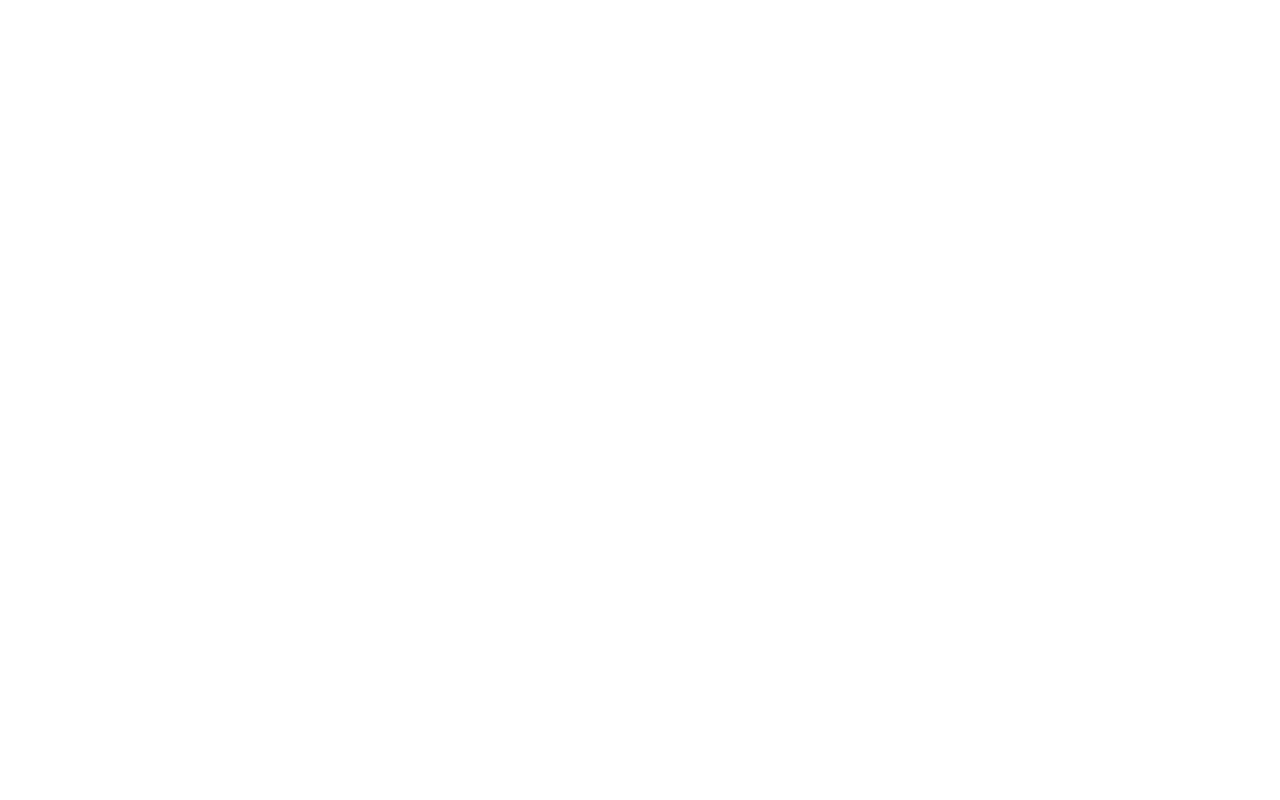
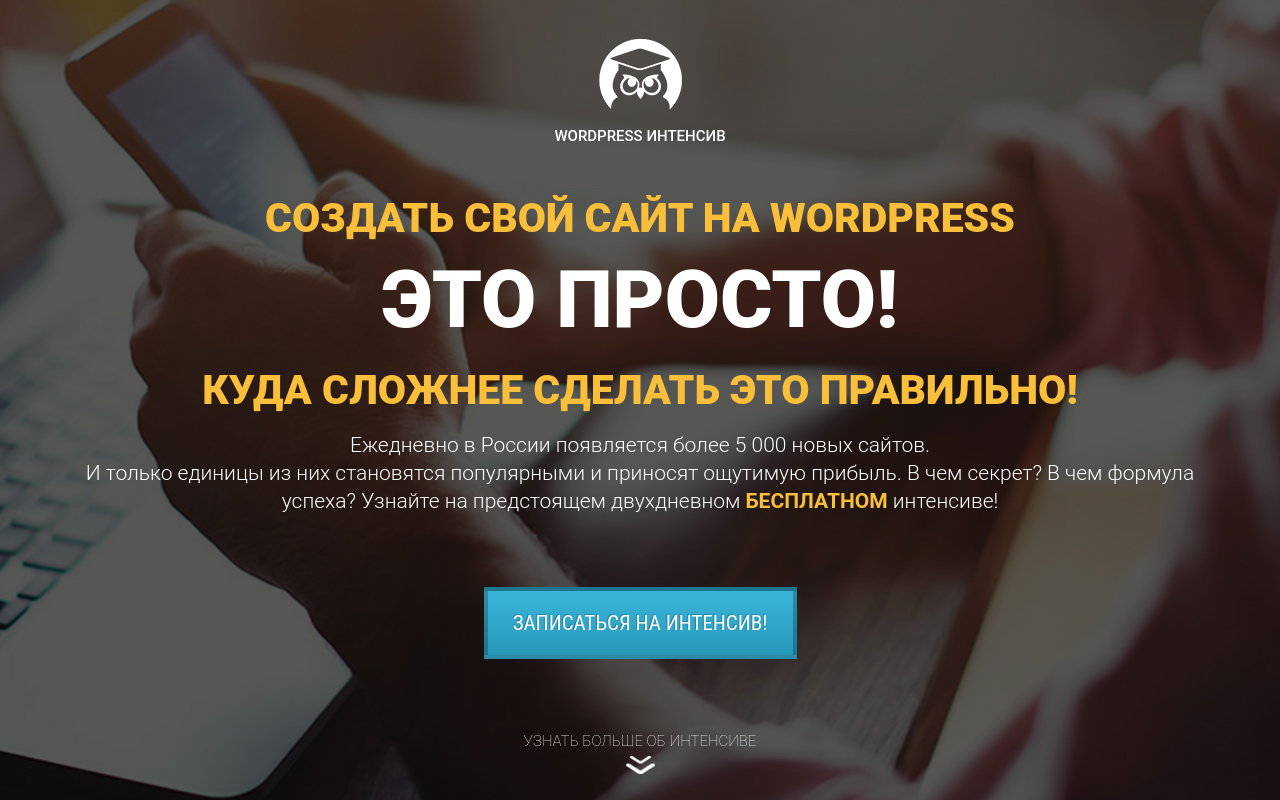
Before and after one commit to TokaFrag/lessonLayoutWP, a plain HTML site: page src/index.html in a window 1280 px wide. Drawn offline with Linux system fonts and the light colour scheme.

Commit message:
Сверстал первый блок

```diff
--- a/src/css/style.css
+++ b/src/css/style.css
@@ -0,0 +1,131 @@
+* {
+  box-sizing: border-box;
+  margin: 0;
+  padding: 0;
+}
+.container {
+  width: 1140px;
+  margin: 0 auto;
+}
+.promo {
+  height: 800px;
+  background: url("../img/bg/main_bg.png") center center / cover no-repeat;
+  padding: 39px 0 62px 0;
+}
+
+.logo .logoImg {
+  display: block;
+  margin: 0 auto;
+}
+
+.logo .logoText {
+  font-family: Roboto;
+  font-weight: 500;
+  font-size: 15px;
+  line-height: 24px;
+  text-transform: uppercase;
+  text-align: center;
+  color: #ffffff;
+  margin-top: 14px;
+  font-style: normal;
+}
+
+.title {
+  font-family: Roboto;
+  font-style: normal;
+  font-weight: 900;
+  font-size: 41px;
+  line-height: 41px;
+
+  text-align: center;
+  text-transform: uppercase;
+
+  color: #f9bf3b;
+}
+
+.simple .titleBig {
+  font-family: Roboto;
+  font-style: normal;
+  font-weight: 900;
+  font-size: 80px;
+  line-height: 80px;
+  text-align: center;
+  text-transform: uppercase;
+  margin-top: 21px;
+  color: #ffffff;
+}
+
+h1 {
+  margin-top: 50px;
+}
+
+h2.title {
+  margin-top: 30px;
+}
+
+.promo .promoText {
+  margin-top: 20px;
+  font-family: Roboto;
+  font-style: normal;
+  font-weight: 300;
+  font-size: 21px;
+  line-height: 28px;
+  text-align: center;
+  color: #ffffff;
+  padding: 0 13px;
+}
+
+.promo .promoText span {
+  font-family: Roboto;
+  font-style: normal;
+  font-weight: bold;
+  font-size: 21px;
+  line-height: 28px;
+  text-align: center;
+
+  color: #f9bf3b;
+}
+
+.promo .promoBtn {
+  display: block;
+  margin: 0px auto;
+  margin-top: 72px;
+  width: 313px;
+  height: 72px;
+  background: linear-gradient(to top, #2798b9 0%, #3ab6da 100%);
+  box-shadow: inset 0px 0px 0px rgba(0, 0, 0, 0.18);
+  border: 4px solid rgba(0, 0, 0, 0.23);
+  font-family: Roboto Condensed;
+  font-style: normal;
+  font-weight: normal;
+  font-size: 21px;
+  line-height: 24px;
+  text-align: center;
+  text-transform: uppercase;
+  color: #ffffff;
+  text-shadow: -1px -1px 0px rgba(0, 0, 0, 0.22);
+  cursor: pointer;
+  outline: none;
+}
+
+.more {
+  margin-top: 73px;
+}
+
+.more .moreText {
+  font-family: Roboto;
+  font-style: normal;
+  font-weight: 200;
+  font-size: 15px;
+  text-align: center;
+  text-transform: uppercase;
+  color: #ffffff;
+}
+
+.more .moreImg {
+  display: block;
+  width: 30px;
+  height: 19px;
+  margin: 0px auto;
+  margin-top: 5px;
+}
--- a/src/index.html
+++ b/src/index.html
@@ -1,18 +1,44 @@
 <!DOCTYPE html>
-<html lang="en">
+<html lang="ru">
 
 <head>
    <meta charset="UTF-8">
    <meta http-equiv="X-UA-Compatible" content="IE=edge">
    <meta name="viewport" content="width=device-width, initial-scale=1.0">
-   <link rel="stylesheet" href="./css/style.css">
    <meta name="description" content="Это моя первая страница">
    <meta name="author" content="Алексей">
-   <title>Макет</title>
+   <title>Wordpress интенсив</title>
+   <link rel="stylesheet" href="./css/style.css">
 </head>
 
 <body>
+   <section class="promo">
+      <div class="container">
+         <div class="logo">
+            <img class="logoImg" src="icons/logo.png" alt="logo">
+            <div class="logoText">WordPress интенсив</div>
+         </div>
 
+         <h1 class="title">Создать свой сайт на WordPress</h1>
+         <div class="simple">
+            <h2 class="titleBig">это просто!</h2>
+            <div class="line"></div>
+         </div>
+         <h2 class="title">Куда сложнее сделать это правильно!</h2>
+
+         <div class="promoText">
+            Ежедневно в России появляется более 5 000 новых сайтов.<br>
+            И только единицы из них становятся популярными и приносят ощутимую прибыль. В чем секрет? В чем формула <br>
+            успеха? Узнайте на предстоящем двухдневном <span>БЕСПЛАТНОМ</span>
+            интенсиве!
+         </div>
+         <button class="promoBtn">Записаться на интенсив!</button>
+         <div class="more">
+            <div class="moreText">узнать больше об интенсиве</div>
+            <img src="icons/arrow_down.png" alt="down" class="moreImg">
+         </div>
+      </div>
+   </section>
 </body>
 
 </html>
```
